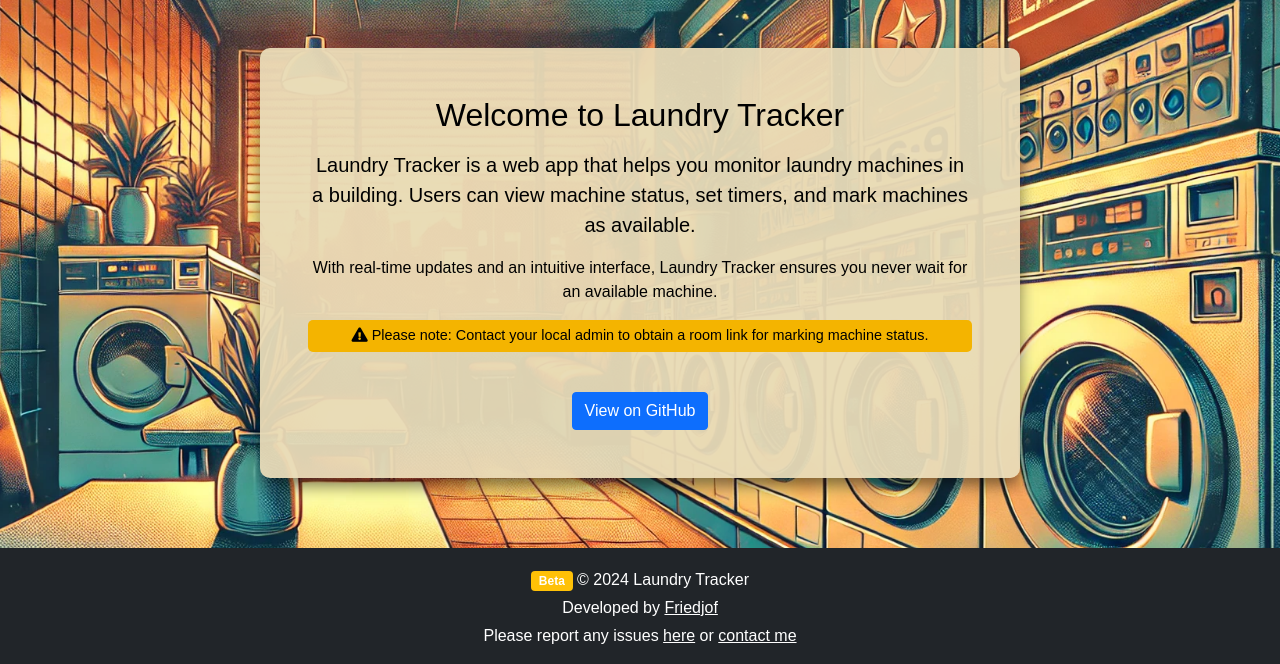
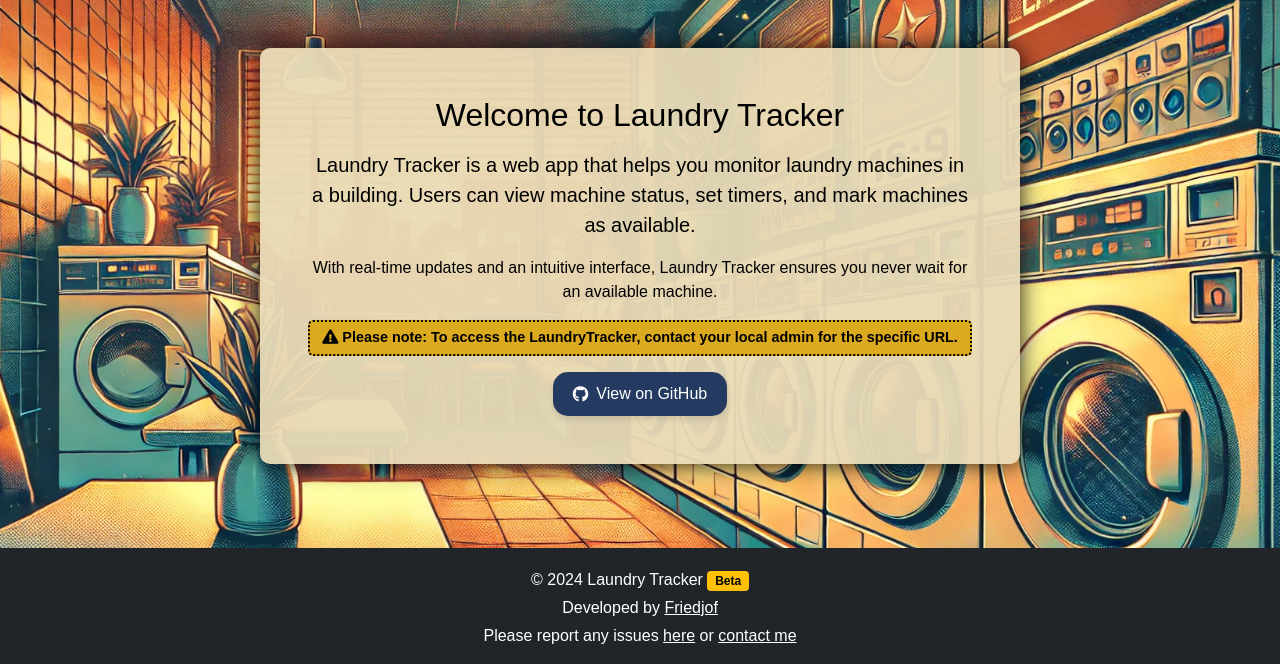
Before and after one commit to Friedjof/LaundryTracker, a Django app: page / in a window 1280 px wide. Shown: the part 136-800 px from the top of the page. Run offline with Django 5.2, Linux system fonts and the light colour scheme.

Commit message:
fix: styling and modularisation

```diff
--- a/static/css/styles.css
+++ b/static/css/styles.css
@@ -99,6 +99,84 @@ h1 {
     font-weight: bold;
 }
 
+/* home page round github link button */
+.round-button {
+    background-color: #243a60;
+    color: white;
+    border: none;
+    border-radius: 15px;
+    padding: 10px 20px;
+    display: inline-flex;
+    align-items: center;
+    justify-content: center;
+    font-size: 16px;
+    cursor: pointer;
+    transition: background-color 0.3s, transform 0.3s, box-shadow 0.3s;
+    box-shadow: 0 4px 6px rgba(0, 0, 0, 0.1);
+}
+
+.round-button:hover {
+    background-color: #c75333;
+    transform: scale(1.05);
+    box-shadow: 0 6px 8px rgba(0, 0, 0, 0.15);
+}
+
+.round-button:active {
+    background-color: #d44020;
+    box-shadow: 0 2px 4px rgba(0, 0, 0, 0.2);
+}
+
+.round-button:focus {
+    outline: none;
+    box-shadow: 0 0 0 4px #fac375;
+}
+
+/* home button */
+.home-button {
+    background-color: #079c93; /* Hauptfarbe */
+    color: white;
+    border: none;
+    border-radius: 15px;
+    padding: 10px 20px;
+    display: inline-flex;
+    align-items: center;
+    justify-content: center;
+    font-size: 16px;
+    cursor: pointer;
+    transition: background-color 0.3s, transform 0.3s, box-shadow 0.3s;
+    box-shadow: 0 4px 6px rgba(0, 0, 0, 0.1);
+}
+
+.home-button:hover {
+    background-color: #ff640e; /* Hover-Farbe */
+    transform: scale(1.05);
+    box-shadow: 0 6px 8px rgba(0, 0, 0, 0.15);
+}
+
+.home-button:active {
+    background-color: #490815; /* Active-Farbe */
+    box-shadow: 0 2px 4px rgba(0, 0, 0, 0.2);
+}
+
+.home-button:focus {
+    outline: none;
+    box-shadow: 0 0 0 4px #018286; /* Focus-Farbe */
+}
+
+/* home page shadow effect */
+.custom-hover:hover {
+    box-shadow: 0 12px 24px rgba(0, 0, 0, 0.7);
+}
+
+.warning-message {
+    background-color: rgb(220, 170, 31);
+    padding: 5px;
+    border-radius: 5px;
+    text-align: center;
+    font-size: 0.9em;
+    border: 2px dotted black;
+    color: black;
+}
 
 /* Extra small devices (phones, up to 360px) */
 @media (max-width: 360px) {
--- a/timer/templates/includes/footer.html
+++ b/timer/templates/includes/footer.html
@@ -1,6 +1,6 @@
 <!-- templates/includes/footer.html -->
 <footer class="bg-dark text-white text-center">
-    <p class="my-1"><span class="badge bg-warning">Beta</span> &copy; {{ year }} Laundry Tracker</p>
+    <p class="my-1">&copy; {{ year }} Laundry Tracker <span class="badge bg-warning" style="color: black">Beta</span></p>
     <p class="mb-1">Developed by <a href="https://github.com/Friedjof" class="text-white" target="_blank">Friedjof</a></p>
     <p class="mb-0">Please report any issues <a href="https://github.com/Friedjof/LaundryTracker/issues" class="text-white" target="_blank">here</a> or <a href="mailto:programming.noweck.info" class="text-white" target="_blank">contact me</a></p>
 </footer>
--- /dev/null
+++ b/timer/templates/includes/link-info.html
@@ -0,0 +1,3 @@
+<p class="warning-message">
+    <span><i class="fas fa-exclamation-triangle"></i> <strong>Please note: To access the LaundryTracker, contact your local admin for the specific URL.</strong></span>
+</p>
--- /dev/null
+++ b/timer/templates/includes/static-header.html
@@ -0,0 +1,13 @@
+{% load static %}
+
+<header>
+    <div class="row align-items-center bg-dark text-white p-1 mx-2" style="border-bottom-left-radius: 10px; border-bottom-right-radius: 10px;">
+        <div class="col-auto m-0 p-1">
+            <img src="{% static 'media/favicon.webp' %}" class="header-image rounded" alt="Icon">
+        </div>
+        <div class="col text-start m-0 px-2">
+            <h1 class="mb-1">Laundry Tracker</h1>
+            <p class="lead mb-0">Keep track of your laundry machines easily</p>
+        </div>
+    </div>
+</header>
--- a/timer/templates/timer/home.html
+++ b/timer/templates/timer/home.html
@@ -24,29 +24,23 @@
 </head>
 <body style="background: url('{% static 'media/bg-homepage-4.webp' %}') no-repeat center center fixed; background-size: cover;">
     <!-- Header -->
-    <header>
-        <div class="row align-items-center bg-dark text-white p-1 mx-2" style="border-bottom-left-radius: 10px; border-bottom-right-radius: 10px;">
-            <div class="col-auto m-0 p-1">
-                <img src="{% static 'media/favicon.webp' %}" class="header-image rounded" alt="Icon">
-            </div>
-            <div class="col text-start m-0 px-2">
-                <h1 class="mb-1">Laundry Tracker</h1>
-                <p class="lead mb-0">Keep track of your laundry machines easily</p>
-            </div>
-        </div>
-    </header>
+    {% include 'includes/static-header.html' %}
 
     <!-- Main Content -->
     <div class="container my-5">
         <div class="row justify-content-center">
-            <div class="col-md-8 text-center p-5" style="color: black; background-color: rgba(232,219,184,0.95); border-radius: 10px; box-shadow: 0 8px 16px rgba(0, 0, 0, 0.5);">
+            <div class="col-md-8 text-center p-5 custom-hover" style="color: black; background-color: rgba(232,219,184,0.95); border-radius: 10px; box-shadow: 0 0 25px rgba(0, 0, 0, 0.9);">
                 <h2>Welcome to Laundry Tracker</h2>
                 <p class="lead mt-3">Laundry Tracker is a web app that helps you monitor laundry machines in a building. Users can view machine status, set timers, and mark machines as available.</p>
                 <p>With real-time updates and an intuitive interface, Laundry Tracker ensures you never wait for an available machine.</p>
-                <p style="background-color: #f4b400; padding: 5px; border-radius: 5px; text-align: center; font-size: 0.9em;">
-                    <span><i class="fas fa-exclamation-triangle"></i> Please note: Contact your local admin to obtain a room link for marking machine status.</span>
-                </p>
-                <a href="https://github.com/Friedjof/LaundryTracker" class="btn btn-primary mt-4">View on GitHub</a>
+
+                {% include 'includes/link-info.html' %}
+
+                <a href="https://github.com/Friedjof/LaundryTracker" target="_blank">
+                    <button class="round-button">
+                        <i class="fab fa-github" style="margin-right: 8px;"></i> View on GitHub
+                    </button>
+                </a>
             </div>
         </div>
     </div>
--- a/timer/views.py
+++ b/timer/views.py
@@ -67,7 +67,7 @@ def set_timer(request, building, machine_id):
             return JsonResponse({'status': 'success'})
         return JsonResponse({'status': 'error', 'message': 'Machine is not available'}, status=400)
 
-    return JsonResponse({'status': 'error', 'message': 'Invalid request method'}, status=400)
+    return render(request, 'timer/404.html', {'year': datetime.now().year}, status=404)
 
 @csrf_exempt
 def available(request, building, machine_id):
@@ -83,7 +83,7 @@ def available(request, building, machine_id):
         else:
             return JsonResponse({'status': 'error', 'message': 'Machine is not finished'}, status=400)
 
-    return JsonResponse({'status': 'error', 'message': 'Invalid request method'}, status=400)
+    return render(request, 'timer/404.html', {'year': datetime.now().year}, status=404)
 
 @csrf_exempt
 def get_notes(request, building, machine_id):
@@ -95,7 +95,7 @@ def get_notes(request, building, machine_id):
 
         return JsonResponse({'status': 'success', 'notes': machine.get_notes()})
 
-    return JsonResponse({'status': 'error', 'message': 'Invalid request method'}, status=400)
+    return render(request, 'timer/404.html', {'year': datetime.now().year}, status=404)
 
 @csrf_exempt
 def set_defect(request, building, machine_id):
@@ -111,7 +111,7 @@ def set_defect(request, building, machine_id):
 
         return JsonResponse({'status': 'success'})
 
-    return JsonResponse({'status': 'error', 'message': 'Invalid request method'}, status=400)
+    return render(request, 'timer/404.html', {'year': datetime.now().year}, status=404)
 
 @csrf_exempt
 def set_repair(request, building, machine_id):
@@ -125,7 +125,7 @@ def set_repair(request, building, machine_id):
         machine.set_notes('')
         return JsonResponse({'status': 'success'})
 
-    return JsonResponse({'status': 'error', 'message': 'Invalid request method'}, status=400)
+    return render(request, 'timer/404.html', {'year': datetime.now().year}, status=404)
 
 
 def page_not_found(request, exception):
```
Also changed, not shown: timer/templates/timer/404.html (+12 -16 lines), timer/templates/timer/index.html (indentation only).
